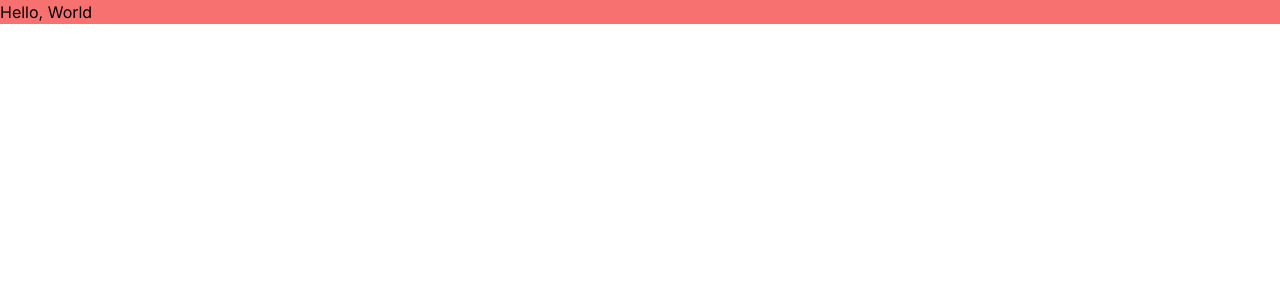
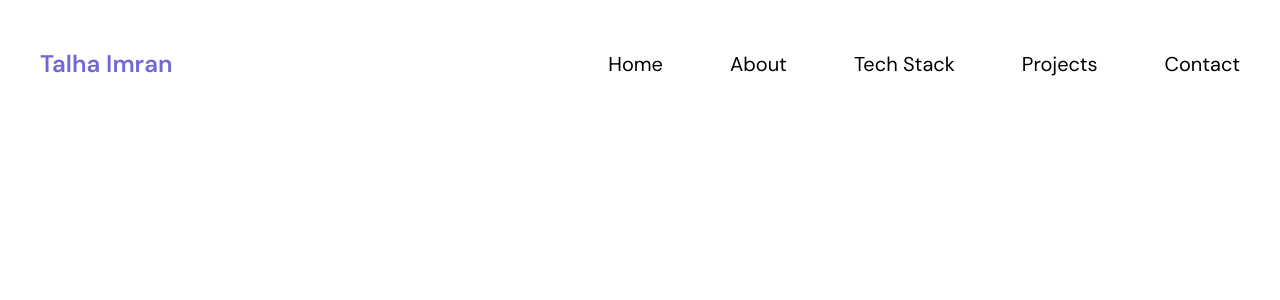
Before and after one commit to talhaimran777/portfolio-website, a Next.js app: page / in a window 1280 px wide. Shown: the top 300 px of the page. Built offline with nearby package versions, Linux system fonts and the light colour scheme.

Commit message:
Added navigation bar & font

```diff
--- a/src/app/layout.tsx
+++ b/src/app/layout.tsx
@@ -1,8 +1,8 @@
 import './globals.css'
 import type { Metadata } from 'next'
-import { Inter } from 'next/font/google'
+import { DM_Sans } from 'next/font/google'
 
-const inter = Inter({ subsets: ['latin'] })
+const dmSans = DM_Sans({ subsets: ['latin'] })
 
 export const metadata: Metadata = {
   title: 'Create Next App',
@@ -16,7 +16,7 @@ export default function RootLayout({
 }) {
   return (
     <html lang="en">
-      <body className={inter.className}>{children}</body>
+      <body className={dmSans.className}>{children}</body>
     </html>
   )
 }
--- a/src/app/page.tsx
+++ b/src/app/page.tsx
@@ -1,7 +1,9 @@
+import Navbar from "@/components/ui/Navbar";
+
 export default function Home() {
   return (
-    <h1 className='bg-red-400'>
-      Hello, World
-    </h1>
-  )
+    <div className="px-2 min-[1208px]:px-0">
+      <Navbar />
+    </div>
+  );
 }
--- /dev/null
+++ b/src/components/ui/Navbar.tsx
@@ -0,0 +1,96 @@
+"use client";
+
+import React, { useState } from "react";
+
+const Navbar = () => {
+  const [mobileMenuOpen, setMobileMenuOpen] = useState(false);
+
+  const toggleMobileMenu = () => {
+    setMobileMenuOpen(!mobileMenuOpen);
+  };
+
+  return (
+    <nav className="text-black py-6 lg:py-12">
+      <div className="flex justify-between items-center max-w-[1200px] mx-auto">
+        <div className="font-semibold text-2xl text-[#7367D3]">Talha Imran</div>
+        <div className="hidden lg:block">
+          <ul className="space-x-[67px]">
+            <li className="inline-block">
+              <a href="#" className="text-xl">
+                Home
+              </a>
+            </li>
+            <li className="inline-block">
+              <a href="#" className="text-xl">
+                About
+              </a>
+            </li>
+            <li className="inline-block">
+              <a href="#" className="text-xl">
+                Tech Stack
+              </a>
+            </li>
+            <li className="inline-block">
+              <a href="#" className="text-xl">
+                Projects
+              </a>
+            </li>
+            <li className="inline-block">
+              <a href="#" className="text-xl">
+                Contact
+              </a>
+            </li>
+          </ul>
+        </div>
+        <div className="lg:hidden">
+          <button
+            id="mobile-menu-button"
+            className=""
+            onClick={toggleMobileMenu}
+          >
+            <svg
+              className="h-8 w-8"
+              fill="none"
+              stroke-linecap="round"
+              stroke-linejoin="round"
+              stroke-width="2"
+              viewBox="0 0 24 24"
+              stroke="currentColor"
+            >
+              <path d="M4 6h16M4 12h16M4 18h16"></path>
+            </svg>
+          </button>
+        </div>
+      </div>
+      <ul className={`lg:hidden ${mobileMenuOpen ? "block" : "hidden"}`}>
+        <li>
+          <a href="#" className="block">
+            Home
+          </a>
+        </li>
+        <li>
+          <a href="#" className="block">
+            About
+          </a>
+        </li>
+        <li>
+          <a href="#" className="block">
+            Tech Stack
+          </a>
+        </li>
+        <li>
+          <a href="#" className="block">
+            Projects
+          </a>
+        </li>
+        <li>
+          <a href="#" className="block">
+            Contact
+          </a>
+        </li>
+      </ul>
+    </nav>
+  );
+};
+
+export default Navbar;
```
